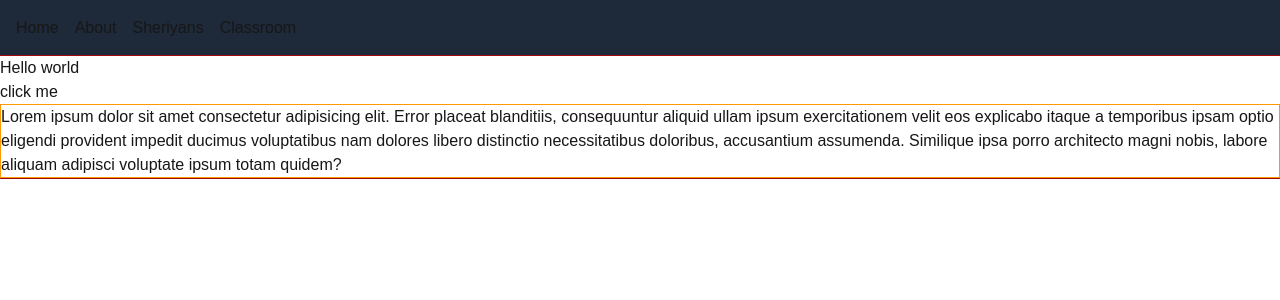
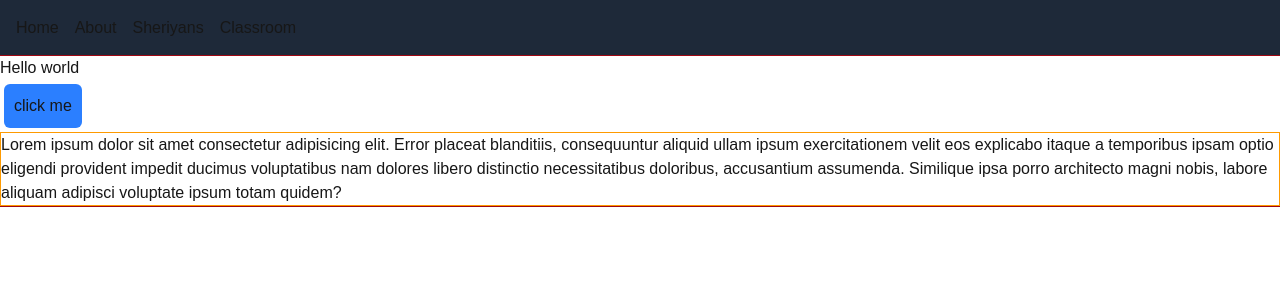
Before and after one commit to bobbyDeepak1415/next-app, a Next.js app: page / in a window 1280 px wide. Shown: the top 300 px of the page. Built offline with nearby package versions, Linux system fonts and the light colour scheme.

Commit message:
setup done

```diff
--- a/app/page.tsx
+++ b/app/page.tsx
@@ -11,7 +11,7 @@ export default function Home() {
       </h1>
       {/* <Card title="Coffee" description="Small packet of instant coffee mix"/>
       <Card title="Sugar" description="500 grms Organic sugar"/> */}
-    <button onClick={someAction}>click me</button>
+    <button className='p-2.5 bg-blue-500 m-1 rounded-md cursor-pointer transform ease-in-out hover:scale-110 ' onClick={someAction}>click me</button>
     </div>
   );
 }
```
